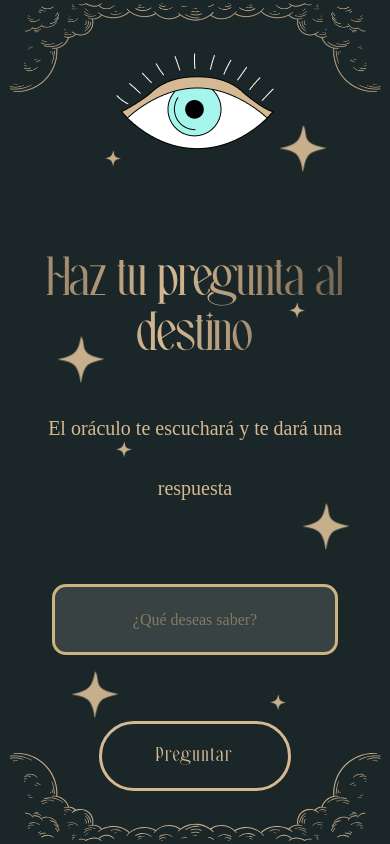
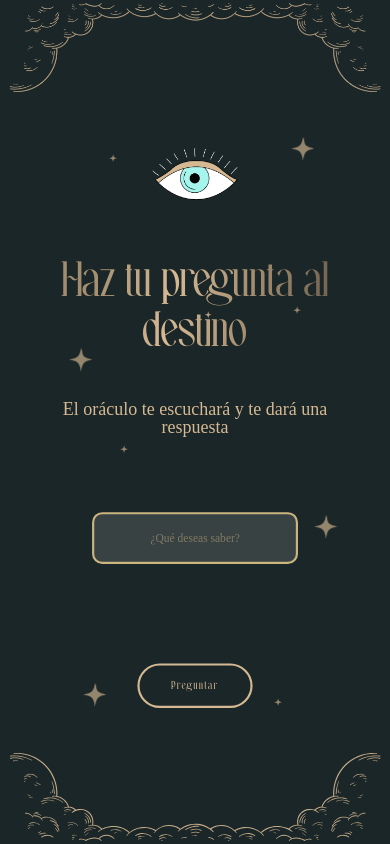
Before and after one commit to JessCardenas/oraculov1, a React (Vite) app: page / in a window 390 px wide. Both pictures are taken after a click on the button "Sí". Built offline with nearby package versions, Linux system fonts and the light colour scheme.

Commit message:
Responsive
modificaciones para responsive

```diff
--- a/src/StyleSheets/Estrellas.css
+++ b/src/StyleSheets/Estrellas.css
@@ -19,3 +19,10 @@
     opacity: 1;
   }
 }
+
+@media (max-width: 768px) {
+  .estrella-wrapper {
+    transform: scale(0.5);
+    opacity: 0.7;
+  }
+}
--- a/src/StyleSheets/FrasesScreen.css
+++ b/src/StyleSheets/FrasesScreen.css
@@ -55,17 +55,20 @@
 
 @media (max-width: 768px) {
   .ojoSticker {
-    top: -100px;
+    top: -80px;
+    transform: scale(60%);
   }
 
   .fraseRandom {
     font-size: clamp(2rem, 6vw, 5.875rem);
     padding-bottom: 2rem;
+    width: 80%;
   }
   .botonInicio {
     width: 150px;
     font-size: 24px;
     line-height: 40px;
     margin-top: 80px;
+    transform: scale(0.8);
   }
 }
--- a/src/StyleSheets/HomeScreen.css
+++ b/src/StyleSheets/HomeScreen.css
@@ -57,3 +57,20 @@
   -webkit-text-stroke-color: #000;
   cursor: pointer;
 }
+
+@media (max-width: 768px) {
+  .inicio {
+    font-size: clamp(2.5rem, 6vw, 4rem);
+  }
+  .subtitulo {
+    font-size: clamp(1.25rem, 4vw, 1.5rem);
+  }
+  .respuestaHomescreen {
+    font-size: clamp(1.5rem, 5vw, 3.5rem);
+    padding: 1rem;
+  }
+
+  .bolaManos {
+    transform: scale(80%);
+  }
+}
--- a/src/StyleSheets/OraculoScreen.css
+++ b/src/StyleSheets/OraculoScreen.css
@@ -1,3 +1,9 @@
+.pantalla-oraculo {
+  width: 100%;
+  min-height: 100vh;
+  gap: 1rem;
+}
+
 .eyeSticker {
   margin-bottom: 60px;
 }
@@ -22,11 +28,10 @@
 
 h2 {
   color: #d5b993;
-  font-family: Playfair;
+  font-family: "Playfair";
   font-size: clamp(1.25rem, 4vw, 2rem);
   font-style: normal;
-  font-weight: 400;
-  line-height: 60px;
+  line-height: 1;
   margin-bottom: 30px;
 }
 
@@ -79,17 +84,32 @@ h2 {
 }
 
 @media (max-width: 768px) {
+  .pantalla-oraculo {
+    padding: 1rem;
+    transform: scale(0.9);
+  }
+
   .eyeSticker {
-    margin-bottom: 100px;
+    margin-bottom: 30px;
+    transform: scale(0.6);
   }
 
   .cajaPregunta {
     width: 80%;
     padding: 1.3rem;
     font-size: clamp(1rem, 4vw, 1.5rem);
+    transform: scale(0.8);
   }
 
   .h1screenoraculo {
     font-size: 55px;
   }
+
+  .botonPreguntar {
+    width: 10rem;
+    font-size: clamp(1rem, 3vw, 1.5rem);
+    line-height: 2.5rem;
+    margin-top: 50px;
+    transform: scale(0.8);
+  }
 }
--- a/src/StyleSheets/RespuestasScreen.css
+++ b/src/StyleSheets/RespuestasScreen.css
@@ -16,7 +16,6 @@
 
 .Pregunta {
   line-height: 1.2;
-
 }
 
 .Pregunta::first-letter {
@@ -29,8 +28,14 @@
 }
 
 @media (max-width: 768px) {
+  .respuesta-screen {
+    transform: scale(0.9);
+  }
+
   .h1Respuesta,
   .RespuestaTexto {
     font-size: 55px;
+    text-align: center;
+    padding: 1rem;
   }
 }
--- a/src/components/HomeScreen.jsx
+++ b/src/components/HomeScreen.jsx
@@ -5,7 +5,7 @@ import "../StyleSheets/HomeScreen.css";
 function HomeScreen({ cambiarPantalla }) {
   return (
     <div className="text-center container mx-auto min-h-screen flex flex-col justify-center px-4">
-      <h1 className="inicio max-w-xl mx-auto">
+      <h1 className="inicio max-w-xl mx-auto mt-9">
         ¿Dejamos que el destino decida por ti?
       </h1>
 
@@ -30,7 +30,7 @@ function HomeScreen({ cambiarPantalla }) {
           <img
             src={Bola_manos}
             alt="Pregunta al Oráculo"
-            className="bolaManos hidden md:block w-4/5 max-w-md mx-auto"
+            className="bolaManos md:block w-4/5 max-w-md mx-auto"
           />{" "}
         </div>
         <div>
--- a/src/components/OraculoScreen.jsx
+++ b/src/components/OraculoScreen.jsx
@@ -15,7 +15,7 @@ function OraculoScreen({ setPregunta, setRespuesta, cambiarPantalla }) {
   };
 
   return (
-    <div className="flex flex-col items-center justify-evenly px-4 container max-w-5xl gap-y-1">
+    <div className="pantalla-oraculo flex flex-col items-center justify-center container max-w-4xl min-h-screen">
       <img src={Eye} alt="EyeSticker" className="eyeSticker" />
       <h1 className="h1screenoraculo">Haz tu pregunta al destino</h1>
       <h2 className="text-center text-lg mb-4">
--- a/src/components/RespuestaScreen.jsx
+++ b/src/components/RespuestaScreen.jsx
@@ -3,12 +3,16 @@ import "../StyleSheets/RespuestasScreen.css";
 
 function RespuestaScreen({ pregunta, respuesta, volver }) {
   return (
-    <div className="flex flex-col items-center justify-evenly px-4 container max-w-5xl gap-y-1">
+    <div className="respuesta-screen flex flex-col items-center justify-center px-4 container max-w-5xl">
       <h1 className="h1Respuesta"> El destino ha hablado </h1>
       <h2 className="Pregunta">{pregunta}</h2>
 
-      <div className="relative w-4/5 max-w-md">
-        <img src={Bola} alt="Respuesta" className="RespuestaBola w-full h-auto " />
+      <div className="bola-y-texto relative w-4/5 max-w-md">
+        <img
+          src={Bola}
+          alt="Respuesta"
+          className="RespuestaBola w-full h-auto "
+        />
         <p className="RespuestaTexto absolute inset-0 flex items-center justify-center md:text-4xl animate-pulse">
           {" "}
           {respuesta}
```
